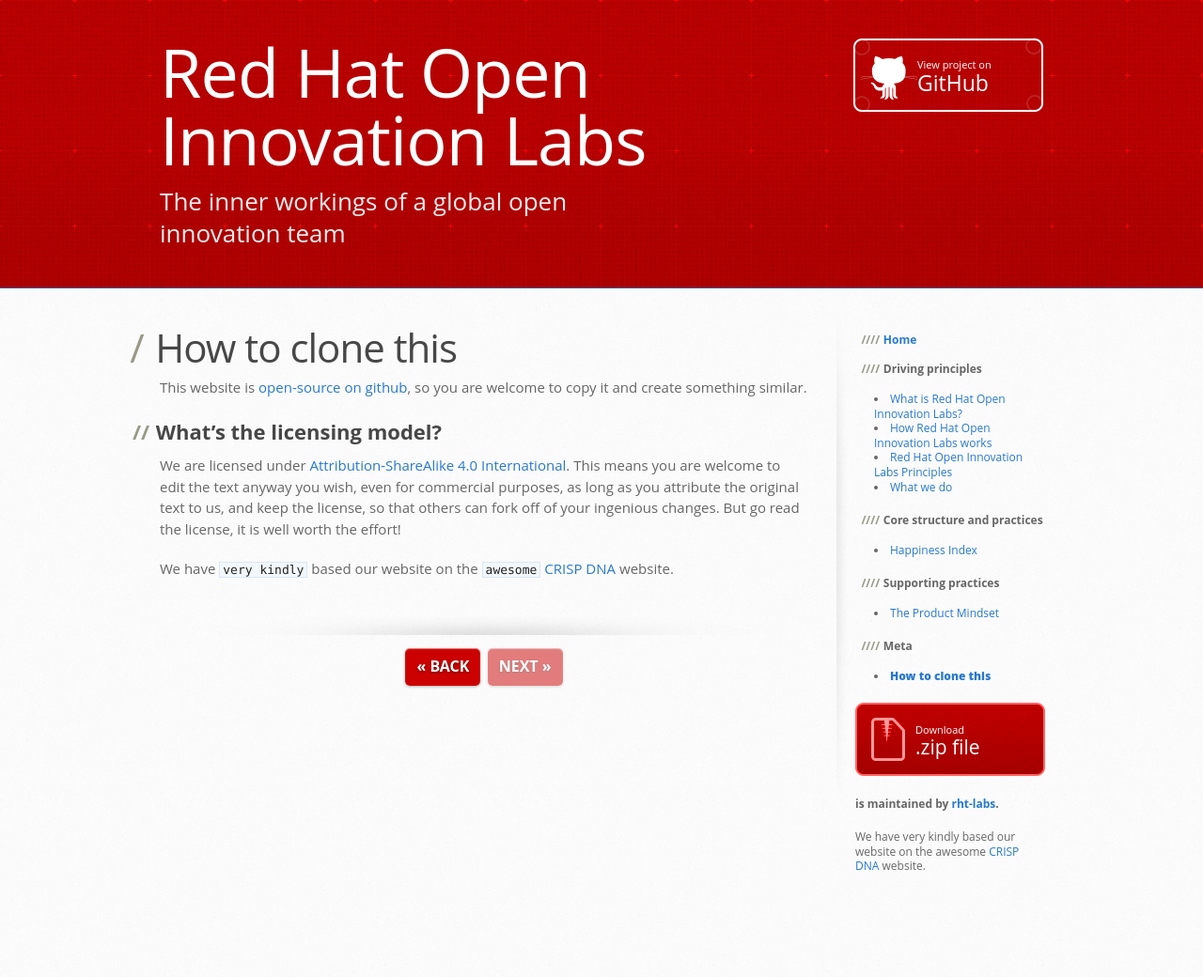
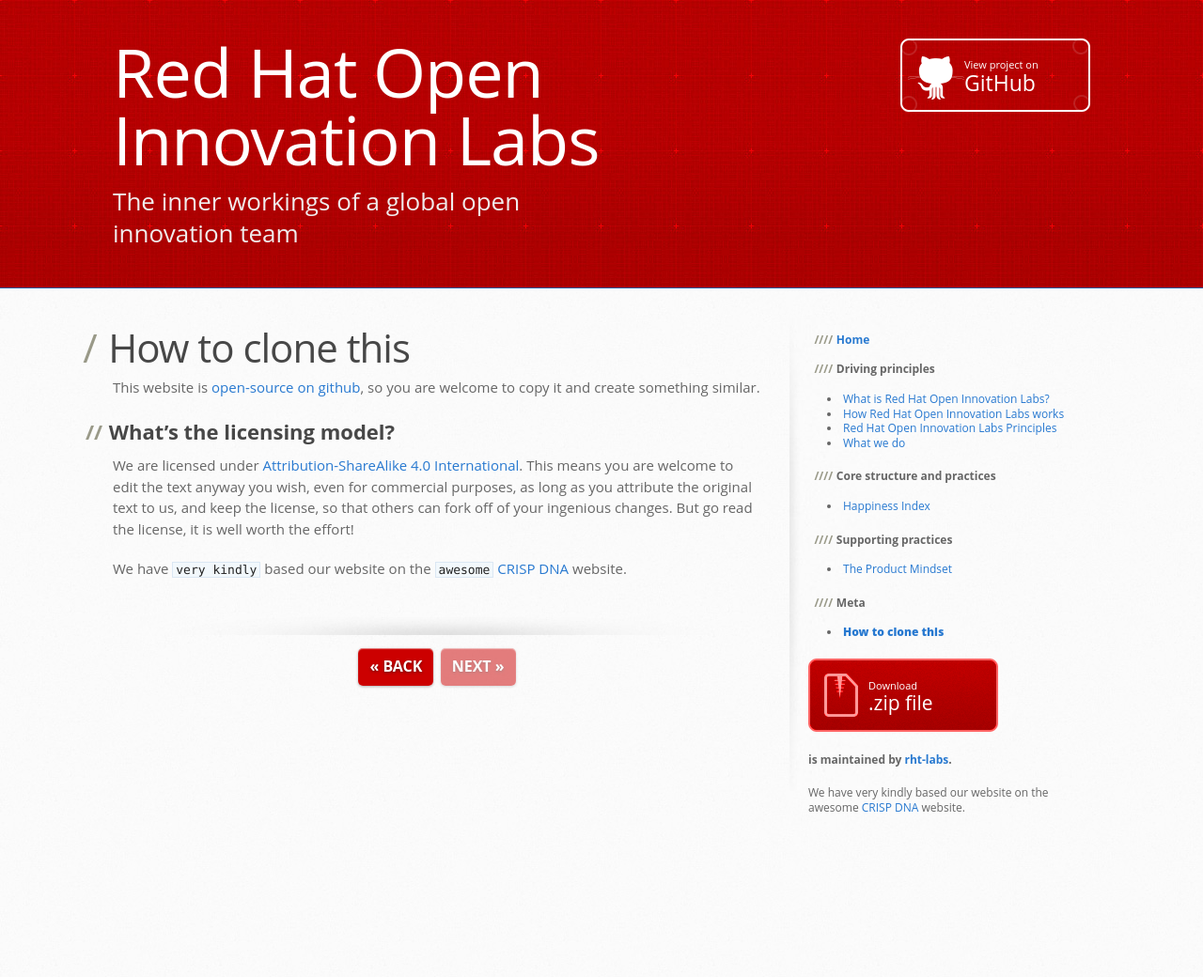
Before and after one commit to rht-labs/rht-labs.github.io, a Jekyll site: the page built from _docs/how-to-copy.md, in a window 1280 px wide. Shown: the whole page at 94% size. Built offline with Jekyll 4.4.1, drawn with Linux system fonts in a browser that asks for light colours; after the commit the page ends 978 px from its top, so only the background shows below that.

Commit message:
make sidebar wider to fit long team name (#29)

```diff
--- a/stylesheets/stylesheet.css
+++ b/stylesheets/stylesheet.css
@@ -484,7 +484,7 @@
 
 .inner {
   position: relative;
-  width: 940px;
+  width: 1040px;
   margin: 0 auto;
 }
 
@@ -503,7 +503,7 @@
 }
 
 aside#sidebar {
-  width: 200px;
+  width: 300px;
   padding-left: 20px;
   min-height: 504px;
   float: right;
```
